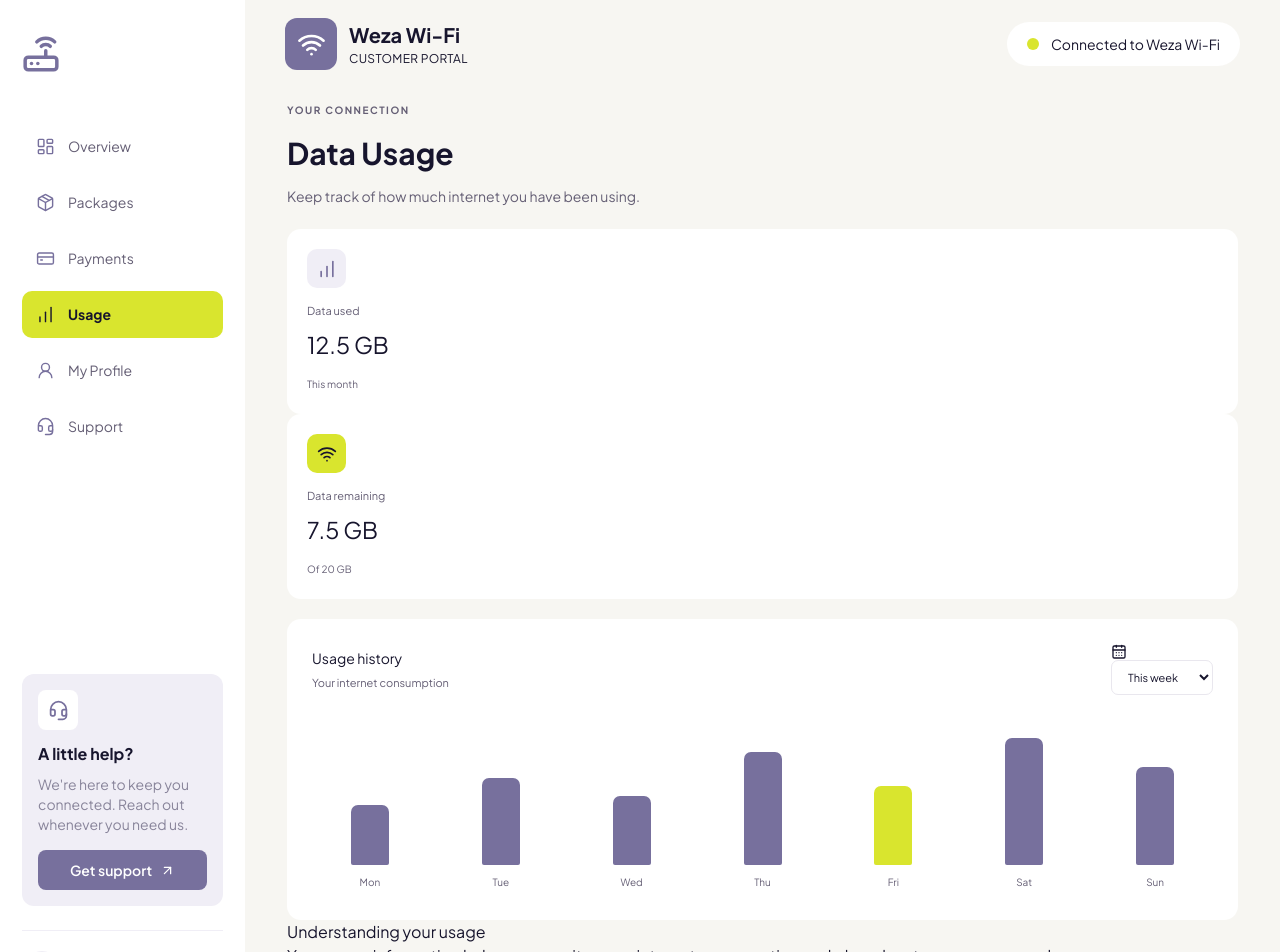
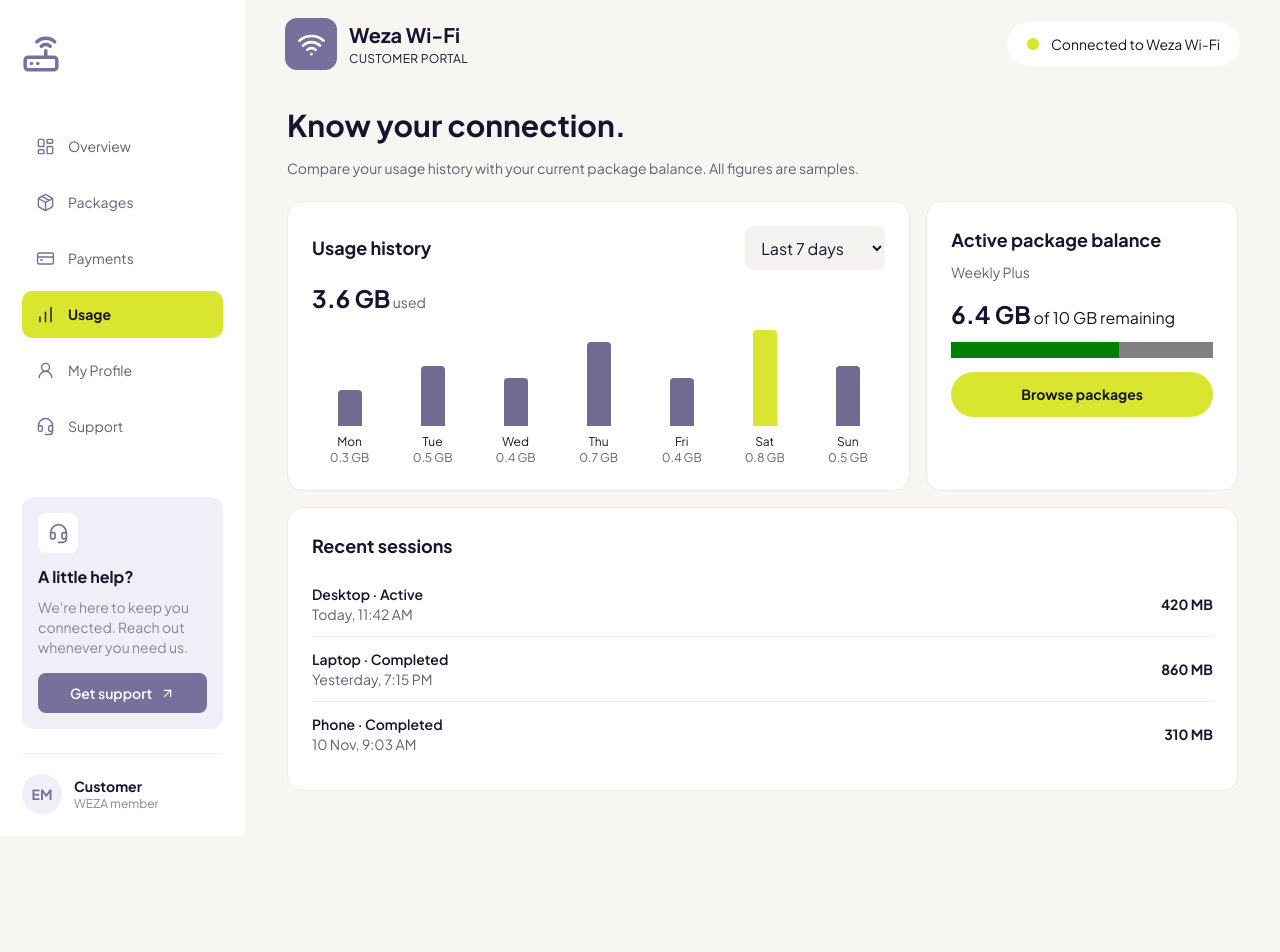
Before and after one commit to Macrinejangu/weza-wifi-billing, a React (Vite) app in the folder apps/customer-portal/: page /usage in a window 1280 px wide. Shown: the top 952 px of the page. After the commit the page ends 836 px from the top, so only its background shows below. Built offline with nearby package versions, Linux system fonts and the light colour scheme.

Commit message:
Polish customer usage, profile, and support pages

```diff
--- a/apps/customer-portal/src/pages/Profile.jsx
+++ b/apps/customer-portal/src/pages/Profile.jsx
@@ -1,43 +1,54 @@
-import {
-  UserRound,
-  Mail,
-  Phone,
-  ShieldCheck
-} from 'lucide-react'
+import { Headset, ShieldCheck, UserRound } from 'lucide-react'
+import { Link } from 'react-router-dom'
+
+const profileDetails = [
+  ['Full name', 'Customer Name'],
+  ['Email address', 'customer@example.com'],
+  ['Phone number', '07XXXXXXXX'],
+  ['Account status', 'Active'],
+]
+
+const card = 'min-w-0 rounded-2xl border border-[#edece8] bg-white p-4 sm:p-6'
 
 export default function Profile() {
   return (
-    <div className="page-content profile-page">
-      <div className="page-heading">
-        <p className="hero-eyebrow">ACCOUNT SETTINGS</p>
-        <h1>My Profile</h1>
-        <p>View and manage your account information.</p>
+    <div className="page-content">
+      <header className="page-heading">
+        <h1>My profile</h1>
+        <p>View your account details. This preview shows a sample profile.</p>
+      </header>
+
+      <div className="grid items-start gap-4 lg:grid-cols-[minmax(0,3fr)_minmax(0,2fr)]">
+        <section className={card}>
+          <h2 className="flex items-center gap-2 text-lg font-bold">
+            <UserRound size={20} className="shrink-0 text-[#585172]" aria-hidden="true" /> Personal details
+          </h2>
+          <dl className="mt-4 grid gap-3">
+            {profileDetails.map(([label, value]) => (
+              <div key={label} className="rounded-lg bg-[#f4f3f0] p-3">
+                <dt className="text-sm text-[#655f75]">{label}</dt>
+                <dd className="mt-1 break-words text-sm font-semibold">{value}</dd>
+              </div>
+            ))}
+          </dl>
+        </section>
+
+        <div className="grid gap-4">
+          <section className={card}>
+            <h2 className="flex items-center gap-2 text-lg font-bold">
+              <ShieldCheck size={20} className="shrink-0 text-[#585172]" aria-hidden="true" /> Account security
+            </h2>
+            <p className="mt-2 text-sm leading-6 text-[#655f75]">Password changes are unavailable in this preview.</p>
+          </section>
+
+          <section className={card}>
+            <h2 className="flex items-center gap-2 text-lg font-bold">
+              <Headset size={20} className="shrink-0 text-[#585172]" aria-hidden="true" /> Help with your account
+            </h2>
+            <Link to="/support" className="package-button">Get support</Link>
+          </section>
+        </div>
       </div>
-
-      <section className="profile-card">
-        <UserRound className="profile-user-icon" size={48} />
-
-        <h2>Customer Name</h2>
-        <p className="profile-customer-name">WEZA Customer</p>
-
-        <div className="profile-detail">
-          <Mail size={24} />
-          <span>Email Address</span>
-          <strong>customer@example.com</strong>
-        </div>
-
-        <div className="profile-detail">
-          <Phone size={24} />
-          <span>Phone Number</span>
-          <strong>07XXXXXXXX</strong>
-        </div>
-
-        <div className="profile-detail">
-          <ShieldCheck size={24} />
-          <span>Account Status</span>
-          <strong>Active</strong>
-        </div>
-      </section>
     </div>
   )
 }
--- a/apps/customer-portal/src/pages/Support.jsx
+++ b/apps/customer-portal/src/pages/Support.jsx
@@ -1,179 +1,111 @@
+import { ArrowLeft, ChevronDown, CircleHelp, CreditCard, PackageX, Smartphone, UserRound, Wifi } from 'lucide-react'
 import { useState } from 'react'
 import { Link } from 'react-router-dom'
-import {
-  Wifi, UserCircle, CreditCard, Smartphone,
-  PackageX, UserRound, ChevronDown,
-  Headset, CircleHelp, ArrowLeft, Info
-} from 'lucide-react'
 
 const faqs = [
   {
     question: 'Payment received but no internet?',
     icon: CreditCard,
-    answer: 'Your payment may have been received while your connection is being activated. Wait a little, then check your connection status. Contact support if the problem continues.'
+    steps: [
+      'Check for the official M-Pesa confirmation message.',
+      'Reconnect to the Weza Wi-Fi network and check your connection status.',
+      'If you already paid, keep your receipt reference and avoid paying again.',
+    ],
   },
   {
-    question: "Didn't receive M-Pesa STK prompt?",
+    question: 'Didn’t receive the M-Pesa prompt?',
     icon: Smartphone,
-    answer: 'Check your phone number, network connection and M-Pesa availability. You can then retry your payment.'
+    steps: [
+      'Check the phone number you entered at checkout.',
+      'Check for an open M-Pesa prompt on the phone.',
+      'Check the status of the first payment before trying again.',
+    ],
   },
   {
     question: 'Package expired?',
     icon: PackageX,
-    answer: 'Your package may have reached its expiry date. Visit the Packages page to choose and purchase another package.'
+    steps: [
+      'Check the package balance or expiry shown in the portal.',
+      'Return to Packages to choose another plan.',
+    ],
   },
   {
     question: 'Account access problems?',
     icon: UserRound,
-    answer: 'Check your login details. If you still cannot access your account, contact the support team for assistance.'
-  }
+    steps: [
+      'Check the email address and password you entered.',
+      'If you lose access while on the hotspot, reconnect to Weza Wi-Fi and reopen the portal.',
+    ],
+  },
 ]
 
 export default function Support() {
   const [active, setActive] = useState(null)
 
   return (
-    <div className="min-h-screen bg-[#F7F6F2] text-[#17152D]">
+    <>
+      <header className="public-header">
+        <div className="public-header-inner">
+          <Link to="/" className="public-brand">
+            <span className="public-brand-icon"><Wifi size={20} aria-hidden="true" /></span>
+            <strong>Weza Wi-Fi</strong>
+          </Link>
+          <span aria-current="page" className="public-button">Support</span>
+        </div>
+      </header>
 
-      {/* Navigation */}
-      <nav className="border-b border-[#EEEAF3] bg-white">
-        <div className="mx-auto flex max-w-6xl items-center justify-between px-5 py-4">
-
-          <div className="flex items-center gap-5">
-            <Link to="/" className="flex items-center gap-2">
-              <div className="rounded-lg bg-[#77709D] p-2 text-white">
-                <Wifi size={19} />
-              </div>
-              <div>
-                <p className="text-sm font-bold">Weza Wi-Fi</p>
-                <p className="text-[9px] tracking-wider">CUSTOMER PORTAL</p>
-              </div>
-            </Link>
-
-            <div className="hidden items-center gap-2 rounded-full bg-[#F7F6F2] px-3 py-2 text-xs sm:flex">
-              <span className="h-2 w-2 rounded-full bg-[#D9E52E]" />
-              Connected to Weza Wi-Fi
-            </div>
-          </div>
-
-          <div className="flex items-center gap-5 text-xs">
-            <Link to="/" className="hover:text-[#77709D]">Home</Link>
-            <span className="rounded-full bg-[#D9E52E] px-4 py-2 font-semibold">
-              Support
-            </span>
-            <UserCircle size={22} className="text-[#77709D]" />
-          </div>
-
-        </div>
-      </nav>
-
-      {/* Main content */}
-      <main className="mx-auto max-w-2xl px-5 py-8">
-
-        <div className="flex items-center justify-between">
-          <Link to="/" className="flex items-center gap-2 rounded-full bg-[#EEECE8] px-4 py-2 text-xs">
-            <ArrowLeft size={14} />
-            Back to Portal Home
-          </Link>
-
-          <span className="flex items-center gap-2 rounded-full bg-white px-3 py-2 text-[10px] text-[#77709D]">
-            <Info size={12} />
-            Free Support Portal
-          </span>
-        </div>
-
-        {/* Heading */}
-        <header className="my-8 text-center">
-          <span className="inline-block rounded-full bg-[#E9E3FF] px-3 py-1 text-[10px] font-semibold text-[#77709D]">
-            ASSISTANCE CENTER
-          </span>
-          <h1 className="mt-3 text-3xl font-bold tracking-tight">
-            Help &amp; Support
-          </h1>
-          <p className="mt-2 text-xs text-[#88849A]">
-            Find quick answers to common connection and payment questions.
+      <main className="mx-auto w-full max-w-3xl px-4 py-8 sm:px-6 sm:py-12">
+        <header className="mb-8 text-center">
+          <h1 className="text-3xl font-bold tracking-tight sm:text-4xl">Help &amp; Support</h1>
+          <p className="mt-2 text-sm leading-6 text-[#655f75] sm:text-base">
+            Find answers to common connection and payment questions.
           </p>
         </header>
 
-        {/* FAQs */}
-        <div className="mb-3 flex justify-between text-[10px]">
-          <span className="font-semibold tracking-wider text-[#77709D]">
-            FREQUENTLY ASKED QUESTIONS
-          </span>
-          <span className="text-[#88849A]">4 topics</span>
-        </div>
-
-        <section className="space-y-3">
-          {faqs.map((faq, index) => {
-            const Icon = faq.icon
+        <section aria-labelledby="support-faqs">
+          <h2 id="support-faqs" className="mb-3 text-sm font-semibold">Frequently asked questions</h2>
+          <div className="space-y-3">
+            {faqs.map(({ question, icon: Icon, steps }, index) => {
               const isOpen = active === index
 
               return (
-              <div key={faq.question} className="overflow-hidden rounded-xl border border-[#EEEAF3] bg-white">
+                <article className="rounded-xl border border-[#edece8] bg-white" key={question}>
+                  <h3>
                     <button
+                      type="button"
+                      className="flex min-h-14 w-full items-center gap-3 rounded-xl p-3 text-left font-semibold sm:p-4"
+                      aria-expanded={isOpen}
+                      aria-controls={`faq-answer-${index}`}
                       onClick={() => setActive(isOpen ? null : index)}
-                  aria-expanded={isOpen}
-                  className="flex w-full items-center justify-between gap-3 px-4 py-4 text-left"
                     >
-                  <span className="flex items-center gap-3">
-                    <span className="rounded-lg bg-[#E9E3FF] p-2 text-[#77709D]">
-                      <Icon size={17} />
-                    </span>
-                    <span className="text-sm font-semibold">{faq.question}</span>
-                  </span>
-
-                  <span className="rounded-full bg-[#F0EEF6] p-1.5 text-[#77709D]">
-                    <ChevronDown size={14} className={isOpen ? 'rotate-180' : ''} />
-                  </span>
+                      <span className="rounded-lg bg-[#ece7fa] p-2 text-[#585172]"><Icon size={18} aria-hidden="true" /></span>
+                      <span className="flex-1">{question}</span>
+                      <ChevronDown size={18} className={isOpen ? 'shrink-0 rotate-180' : 'shrink-0'} aria-hidden="true" />
                     </button>
-
-                {isOpen && (
-                  <p className="border-t border-[#F0EEF6] px-5 py-4 pl-14 text-xs leading-6 text-[#88849A]">
-                    {faq.answer}
-                  </p>
-                )}
+                  </h3>
+                  <div id={`faq-answer-${index}`} hidden={!isOpen} className="px-3 pb-3 sm:px-4 sm:pb-4">
+                    <ul className="list-disc space-y-1 rounded-lg bg-[#f4f3f0] py-3 pl-8 pr-3 text-sm leading-6 text-[#454052]">
+                      {steps.map((step) => <li key={step}>{step}</li>)}
+                    </ul>
                   </div>
+                </article>
               )
             })}
-        </section>
-
-        {/* Contact message */}
-        <section className="mt-5 flex items-center gap-4 rounded-xl border border-[#EEEAF3] bg-white p-4">
-          <div className="rounded-lg bg-[#D9E52E] p-2.5">
-            <CircleHelp size={19} />
-          </div>
-          <div>
-            <h2 className="text-sm font-semibold">
-              Still need a little help?
-            </h2>
-            <p className="mt-1 text-xs leading-5 text-[#88849A]">
-              Our support team is here to help you stay connected.
-              Official support channels and contact details will be published here.
-            </p>
           </div>
         </section>
 
-        {/* Back button */}
-        <div className="mt-5 text-center">
-          <Link to="/" className="inline-flex items-center gap-2 rounded-full bg-[#D9E52E] px-8 py-3 text-xs font-semibold hover:brightness-95">
-            <ArrowLeft size={14} />
-            Back to Portal Home
-          </Link>
-          <p className="mt-3 text-[10px] text-[#88849A]">
-            Free portal navigation. You will not be charged data browsing this section.
-          </p>
+        <section className="mt-6 flex items-start gap-3 rounded-xl border border-[#edece8] bg-white p-4">
+          <span className="rounded-lg bg-[#d9e52e] p-2"><CircleHelp size={19} aria-hidden="true" /></span>
+          <div>
+            <h2 className="font-bold">Contact support</h2>
+            <p className="mt-1 text-sm text-[#655f75]">Support contact details are awaiting confirmation.</p>
           </div>
+        </section>
 
+        <div className="mt-6 text-center">
+          <Link to="/" className="public-button"><ArrowLeft size={16} aria-hidden="true" /> Back to portal home</Link>
+        </div>
       </main>
-
-      {/* Footer */}
-      <footer className="mt-5 border-t border-[#EEEAF3] bg-white">
-        <div className="mx-auto flex max-w-6xl items-center justify-between px-5 py-5 text-[10px] text-[#88849A]">
-          <span>© 2024 Weza Wi-Fi. Empowering Community Connectivity.</span>
-          <span>WEZA Wi-Fi</span>
-        </div>
-      </footer>
-
-    </div>
+    </>
   )
 }
--- a/apps/customer-portal/src/pages/Usage.jsx
+++ b/apps/customer-portal/src/pages/Usage.jsx
@@ -1,94 +1,95 @@
+import { useState } from 'react'
+import { Link } from 'react-router-dom'
 
+const usageHistory = {
+  week: [
+    ['Mon', 0.3], ['Tue', 0.5], ['Wed', 0.4], ['Thu', 0.7],
+    ['Fri', 0.4], ['Sat', 0.8], ['Sun', 0.5],
+  ],
+  month: [['Week 1', 3], ['Week 2', 4], ['Week 3', 4.2], ['Week 4', 3.6]],
+}
 
-import { useState } from 'react'
-import { ChartNoAxesColumnIncreasing, CalendarDays, Wifi } from 'lucide-react'
+const sessions = [
+  { device: 'Desktop', status: 'Active', data: '420 MB', time: 'Today, 11:42 AM' },
+  { device: 'Laptop', status: 'Completed', data: '860 MB', time: 'Yesterday, 7:15 PM' },
+  { device: 'Phone', status: 'Completed', data: '310 MB', time: '10 Nov, 9:03 AM' },
+]
 
-const usageData = [
-  { day: 'Mon', value: 42 },
-  { day: 'Tue', value: 60 },
-  { day: 'Wed', value: 48 },
-  { day: 'Thu', value: 78 },
-  { day: 'Fri', value: 55 },
-  { day: 'Sat', value: 88 },
-  { day: 'Sun', value: 68 },
-]
+const card = 'min-w-0 rounded-2xl border border-[#edece8] bg-white p-4 sm:p-6'
 
 export default function Usage() {
   const [period, setPeriod] = useState('week')
+  const readings = usageHistory[period]
+  const peak = Math.max(...readings.map(([, data]) => data))
+  const total = readings.reduce((sum, [, data]) => sum + data, 0)
 
   return (
     <div className="page-content">
-      <div className="page-heading">
-        <p className="hero-eyebrow">YOUR CONNECTION</p>
-        <h1>Data Usage</h1>
-        <p>Keep track of how much internet you have been using.</p>
+      <header className="page-heading">
+        <h1>Know your connection.</h1>
+        <p>Compare your usage history with your current package balance. All figures are samples.</p>
+      </header>
+
+      <div className="grid gap-4 lg:grid-cols-[minmax(0,2fr)_minmax(0,1fr)]">
+        <section className={card}>
+          <div className="flex flex-wrap items-center justify-between gap-3">
+            <h2 className="text-lg font-bold">Usage history</h2>
+            <select
+              aria-label="Usage period"
+              className="min-h-11 rounded-lg bg-[#f4f3f0] px-3 text-sm"
+              value={period}
+              onChange={(event) => setPeriod(event.target.value)}
+            >
+              <option value="week">Last 7 days</option>
+              <option value="month">Last 30 days</option>
+            </select>
+          </div>
+          <p className="mt-3 text-sm text-[#655f75]">
+            <strong className="text-2xl text-[#17152d]">{total.toFixed(1)} GB</strong> used
+          </p>
+          <ul className="mt-4 grid grid-flow-col auto-cols-fr gap-1 text-center text-xs sm:gap-2">
+            {readings.map(([label, data]) => (
+              <li key={label} className="min-w-0">
+                <div className="flex h-24 items-end justify-center" aria-hidden="true">
+                  <div
+                    className={`w-4 rounded-t sm:w-6 ${data === peak ? 'bg-[#d9e52e]' : 'bg-[#726b91]'}`}
+                    style={{ height: `${(data / peak) * 100}%` }}
+                  />
+                </div>
+                <span className="mt-2 block">{label}</span>
+                <span className="block text-[#655f75]">{data.toFixed(1)} GB</span>
+              </li>
+            ))}
+          </ul>
+        </section>
+
+        <section className={card}>
+          <h2 className="text-lg font-bold">Active package balance</h2>
+          <p className="mt-2 text-sm text-[#655f75]">Weekly Plus</p>
+          <p className="mt-4"><strong className="text-2xl">6.4 GB</strong> of 10 GB remaining</p>
+          <progress
+            className="mt-3 block w-full accent-[#726b91]"
+            value={6.4}
+            max={10}
+            aria-label="Remaining data, 6.4 GB of 10 GB"
+          />
+          <Link to="/packages" className="package-button">Browse packages</Link>
+        </section>
       </div>
 
-      <section className="stats-grid">
-        <div className="stat-card">
-          <div className="stat-icon lavender-icon">
-            <ChartNoAxesColumnIncreasing size={20} />
-          </div>
-          <p>Data used</p>
-          <h3>12.5 GB</h3>
-          <span>This month</span>
-        </div>
-
-        <div className="stat-card">
-          <div className="stat-icon lime-icon">
-            <Wifi size={20} />
-          </div>
-          <p>Data remaining</p>
-          <h3>7.5 GB</h3>
-          <span>Of 20 GB</span>
-        </div>
-      </section>
-
-      <section className="usage-chart usage-page-chart">
-        <div className="chart-heading">
-          <div>
-            <h3>Usage history</h3>
-            <p>Your internet consumption</p>
-          </div>
-
-          <div className="usage-period">
-            <CalendarDays size={16} />
-            <select
-              value={period}
-              onChange={(event) => setPeriod(event.target.value)}
-              aria-label="Select usage period"
-            >
-              <option value="week">This week</option>
-              <option value="month">This month</option>
-            </select>
-          </div>
-        </div>
-
-        <div className="chart-bars">
-          {usageData.map((item) => (
-            <div className="chart-column" key={item.day}>
-              <div className="bar-area">
-                <div
-                  className={
-                    item.day === 'Fri'
-                      ? 'chart-bar lime-bar'
-                      : 'chart-bar'
-                  }
-                  style={{ height: `${item.value}%` }}
-                />
+      <section className={`mt-4 ${card}`}>
+        <h2 className="text-lg font-bold">Recent sessions</h2>
+        <ul className="mt-3 divide-y divide-[#edece8]">
+          {sessions.map((session) => (
+            <li key={session.device} className="flex flex-wrap items-center justify-between gap-2 py-3 text-sm">
+              <div>
+                <p className="font-semibold">{session.device} · {session.status}</p>
+                <p className="text-[#655f75]">{session.time}</p>
               </div>
-              <span>{item.day}</span>
-            </div>
+              <strong>{session.data}</strong>
+            </li>
           ))}
-        </div>
-      </section>
-
-      <section className="usage-note">
-        <h2>Understanding your usage</h2>
-        <p>
-          Your usage information helps you monitor your internet
-          consumption and plan when to renew your package.
-        </p>
+        </ul>
       </section>
     </div>
   )
```
Lines whose indentation alone changed are shown as unchanged.
